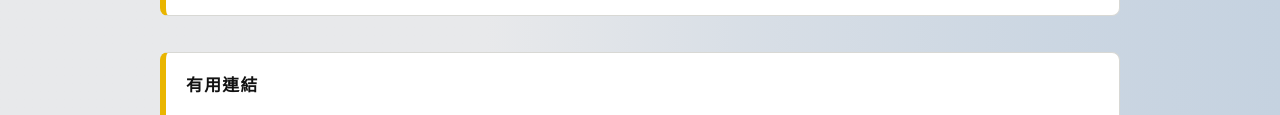
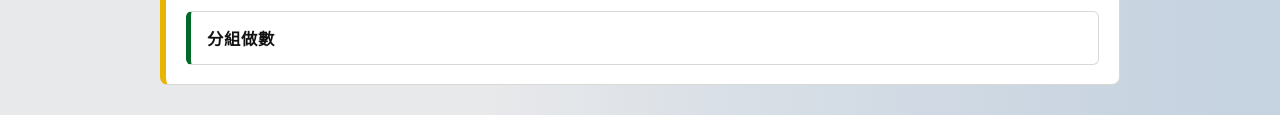
Before and after one commit to Jerming1127/InnoTech-Station, a plain HTML site: page index.html in a window 1280 px wide. Shown: the part 1791-1906 px from the top of the page. Drawn offline with nearby package versions, Linux system fonts and the light colour scheme; a web font is replaced by a local one.

Commit message:
Add the 分組做數 board to 教學資源.
Link the class tldraw whiteboard from the homepage resources list, using the board's own name and the same resource card as the other teaching links.

Co-authored-by: Jerming1127 <Jerming1127@users.noreply.github.com>

```diff
--- a/index.html
+++ b/index.html
@@ -191,6 +191,11 @@
                 <a href="projects/fun-day-workshop/">學生筆記</a>
               </p>
             </li>
+            <li class="resource-card">
+              <a class="resource-card__link" href="https://www.tldraw.com/f/7tyrGB1ZhAfHBhKFhlBss?d=v2394.-9547.27376.15085.page" target="_blank" rel="noopener">
+                <span class="resource-card__title">分組做數</span>
+              </a>
+            </li>
           </ul>
         </div>
       </section>
```
